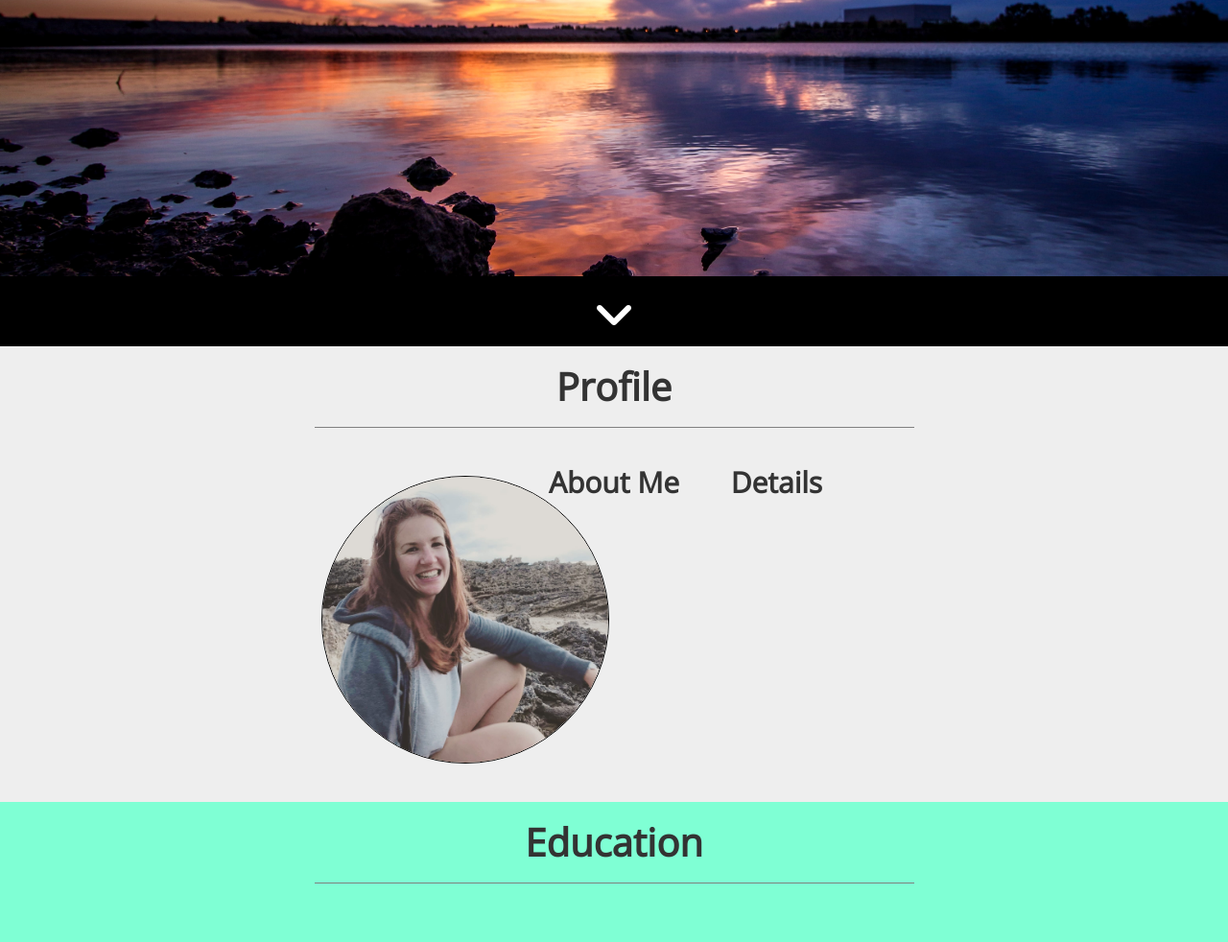
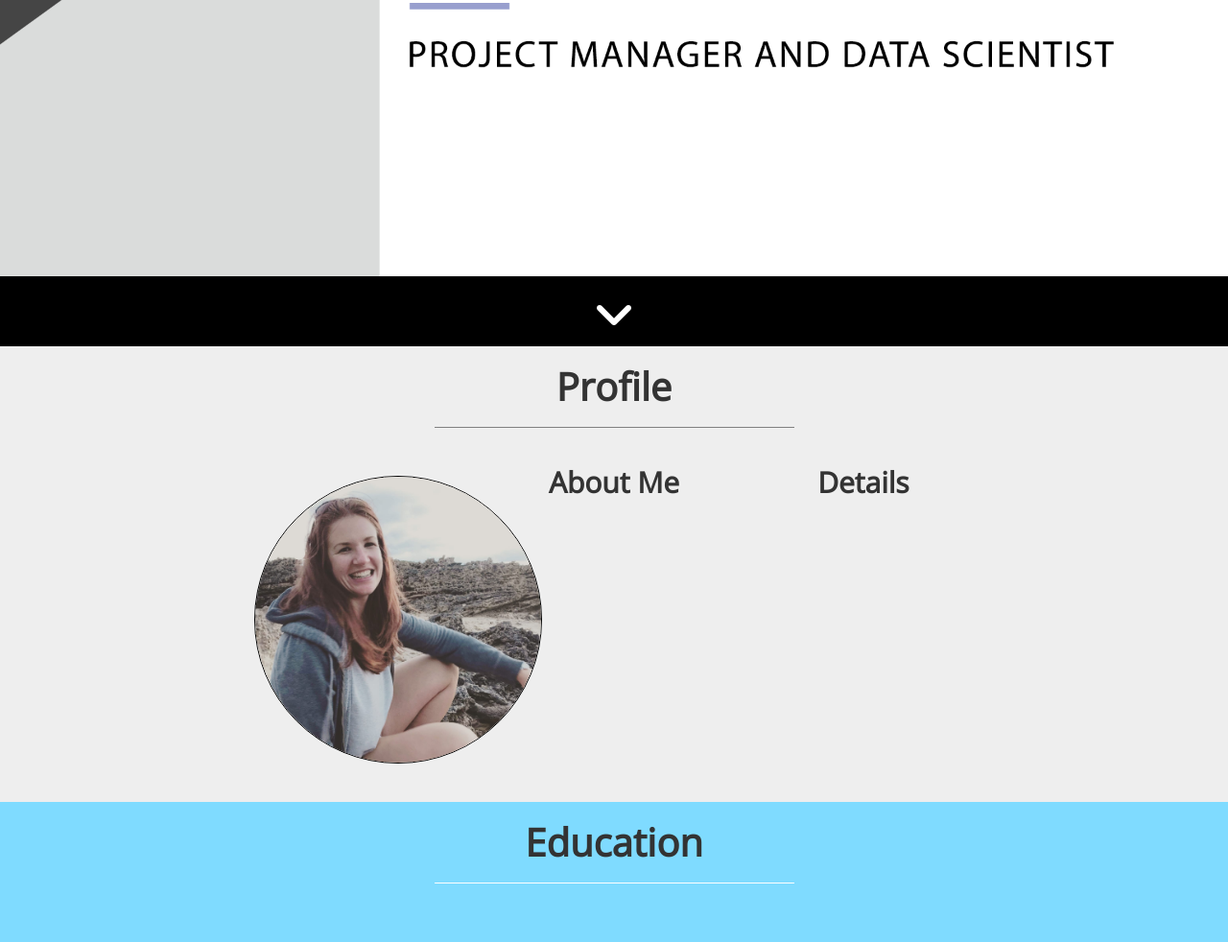
Before and after one commit to EliseRattigan/EliseRattigan.github.io, a plain HTML site: page index.html in a window 1280 px wide. Shown: the part 439-1421 px from the top of the page at 96% size. Drawn offline with nearby package versions, Linux system fonts and the light colour scheme.

Commit message:
Updated hero image

```diff
--- a/index.html
+++ b/index.html
@@ -22,15 +22,7 @@
         <div class="jumbotron jumbotron-fluid">
             <div class="container-fluid text-center">
                 <div class="row">
-                    <div class="col-sm-12 hero-title">
-                        <h1>Elise Rattigan</h1>
-                        <hr class>
-                        <h2>Personal website</p>
-                    </div>
-                </div>
-
-                <div class="row">
-                    <div class="col-sm-12 scroll-bar">
+                    <div class="col-xs-12 scroll-bar">
                         <i class="fas fa-angle-down scroll-arrow"></i>
                     </div>
                 </div>
@@ -40,39 +32,37 @@
         <!-- Profile section -->
         <div class="container-fluid grey-section">
             <div class="row">
-                <div class="col-sm-12 text-center">
+                <div class="col-xs-12 text-center">
                     <h1 class="section-title">Profile</h1>
                     <hr class="hr-grey">
                 </div>
             </div>
             <div class="row">
-                <div class="col-sm-3"></div>
-                <div class="col-sm-2 text-center">
+                <div class="col-xs-4 text-center">
                     <img src="Assets/profile-pic.jpg" class="profile-img" alt="Profile picture">
                 </div>
-                <div class="col-sm-2 text-center">
+                <div class="col-xs-4 text-center">
                     <h2>About Me</h2>
                 </div>
-                <div class="col-sm-2">
+                <div class="col-xs-4 text-center">
                     <h2>Details</h2>
                 </div>
-                <div class="col-sm-3"></div>
             </div>
         </div>
 
         <!-- Education section -->
         <div class="container-fluid blue-section">
             <div class="row">
-                <div class="col-sm-12 text-center">
+                <div class="col-xs-12 text-center">
                     <h1 class="section-title">Education</h1>
-                    <hr class="hr-grey">
+                    <hr class="hr-white">
                 </div>
             </div>
             <div class="row">
-                <div class="col-sm-6 text-center">
+                <div class="col-xs-6 text-center">
 
                 </div>
-                <div class="col-sm-6">
+                <div class="col-xs-6">
 
                 </div>
             </div>
--- a/stylesheet.css
+++ b/stylesheet.css
@@ -5,7 +5,7 @@ html, body {
     position: relative;
     margin: 0;
     padding: 0;
-    font-family:  'Open Sans', sans-serif;
+    font-family: 'Open Sans', sans-serif;
 }
 
 .jumbotron {
@@ -13,18 +13,10 @@ html, body {
     width: 100%;
     position: relative;
     display: table;
-    background-image: url("Assets/img1.jpg"); /* To change once I have a high-res image to use */
+    background-image: url("Assets/hero3.png");
     background-size: cover;
     padding: 0;
     margin: 0;
-}
-
-.hero-title {
-    height: 100%;
-    display: table-cell;
-    vertical-align: middle;
-    padding: 20% 20% 15% 20%;
-    color: #FFFFFF;
 }
 
 .scroll-bar {
@@ -46,9 +38,17 @@ html, body {
     padding-bottom: 40px;
 }
 
+.grey-section .row {
+    padding: 0% 20% 0% 20%;
+}
+
 .blue-section {
-    background-color: aquamarine;
+    background-color: rgb(127, 219, 255);
     padding-bottom: 40px;
+}
+
+.blue-section .row {
+    padding: 0% 20% 0% 20%;
 }
 
 h1, h2 {
@@ -64,6 +64,12 @@ h1, h2 {
     width: 50%;
 }
 
+.hr-white {
+    border-color: white;
+    width: 50%;
+}
+
+
 /* Profile */
 .profile-img {
     border-radius: 50%;
```
Also changed, not shown: Assets/hero.png (added), Assets/hero2.png (added), Assets/hero3.png (added), 2 other files.
